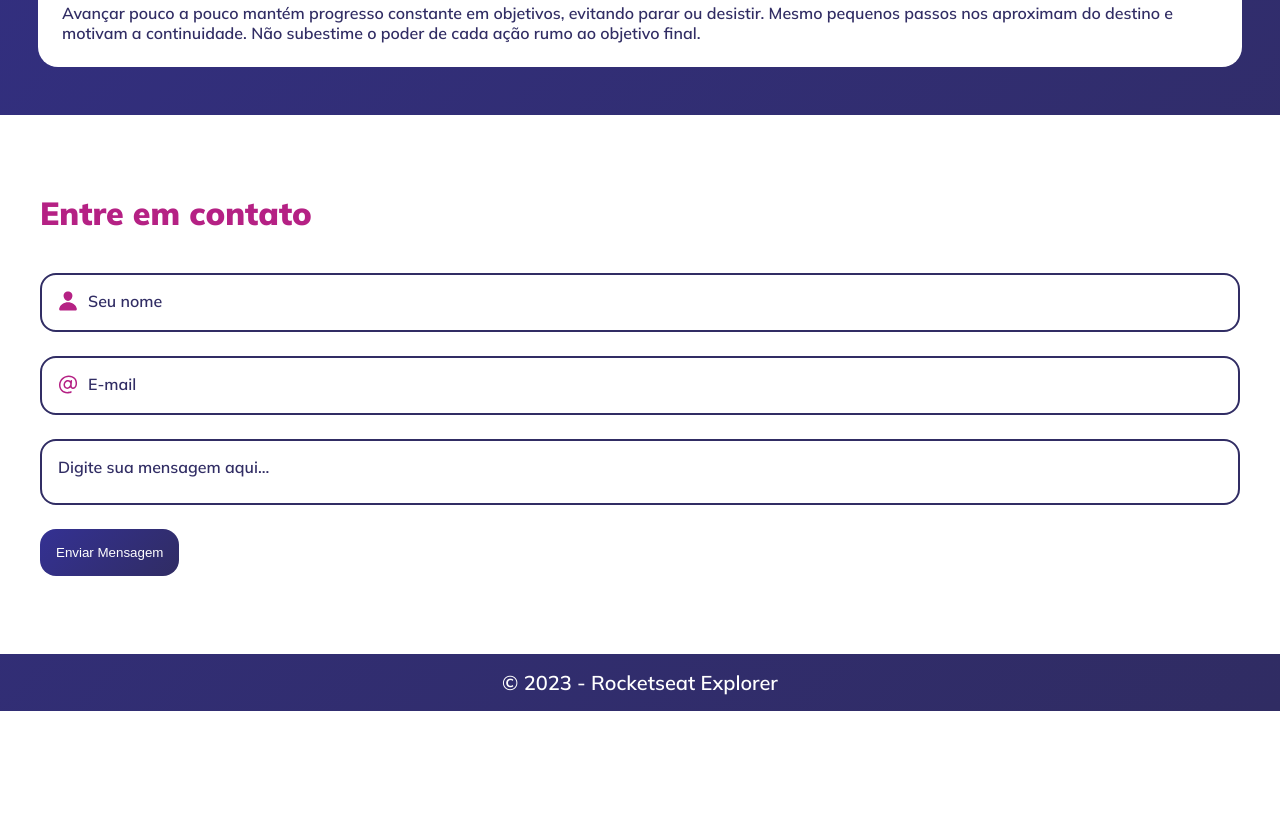
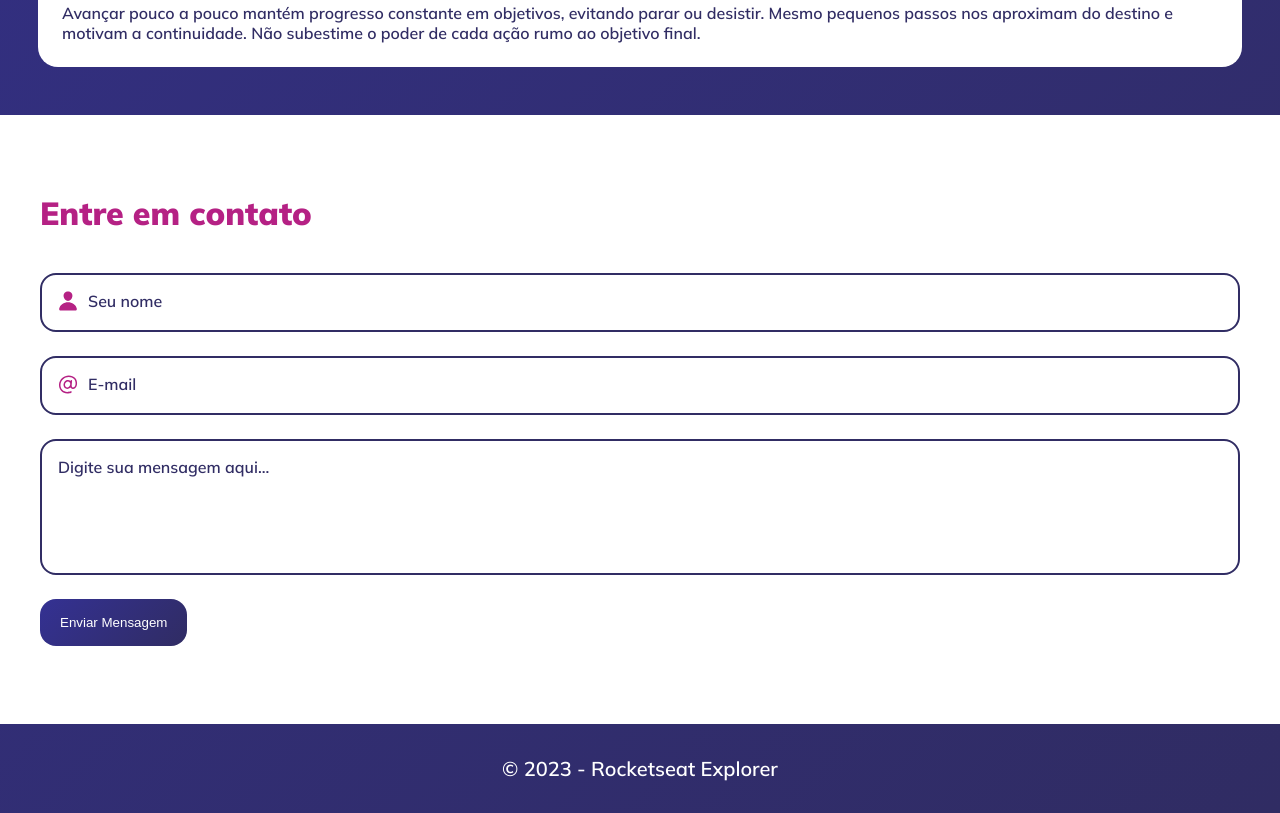
Before and after one commit to Vagner-Jr/explorer-semLimites, a plain HTML site: page index.html in a window 1280 px wide. Shown: the part 1538-2351 px from the top of the page. Before the commit the page ends 2249 px from the top, so only its background shows below. Drawn offline with Linux system fonts and the light colour scheme.

Commit message:
ajusta alguns ultimos detalhes

```diff
--- a/style.css
+++ b/style.css
@@ -125,6 +125,10 @@ textarea {
   resize: none;
 }
 
+textarea {
+  min-height: 10rem;
+}
+
 input::placeholder,
 textarea::placeholder {
   color: var(--secundary-color);
@@ -135,14 +139,20 @@ textarea::placeholder {
 input[type="submit"] {
   width: fit-content;
   margin-top: 2.4rem;
-  padding: 1.6rem;
+  padding: 1.6rem 2rem;
   border-radius: 1.6rem;
+  cursor: pointer;
   color: #fff;
   background: var(--bg-body);
+  transition: .3s ease;
+}
+
+input[type="submit"]:hover {
+  scale: 1.025;
 }
 
 footer {
-  padding: 1.6rem;
+  padding: 3.2rem;
   font-size: 2rem;
   color: #fff;
 }
```
